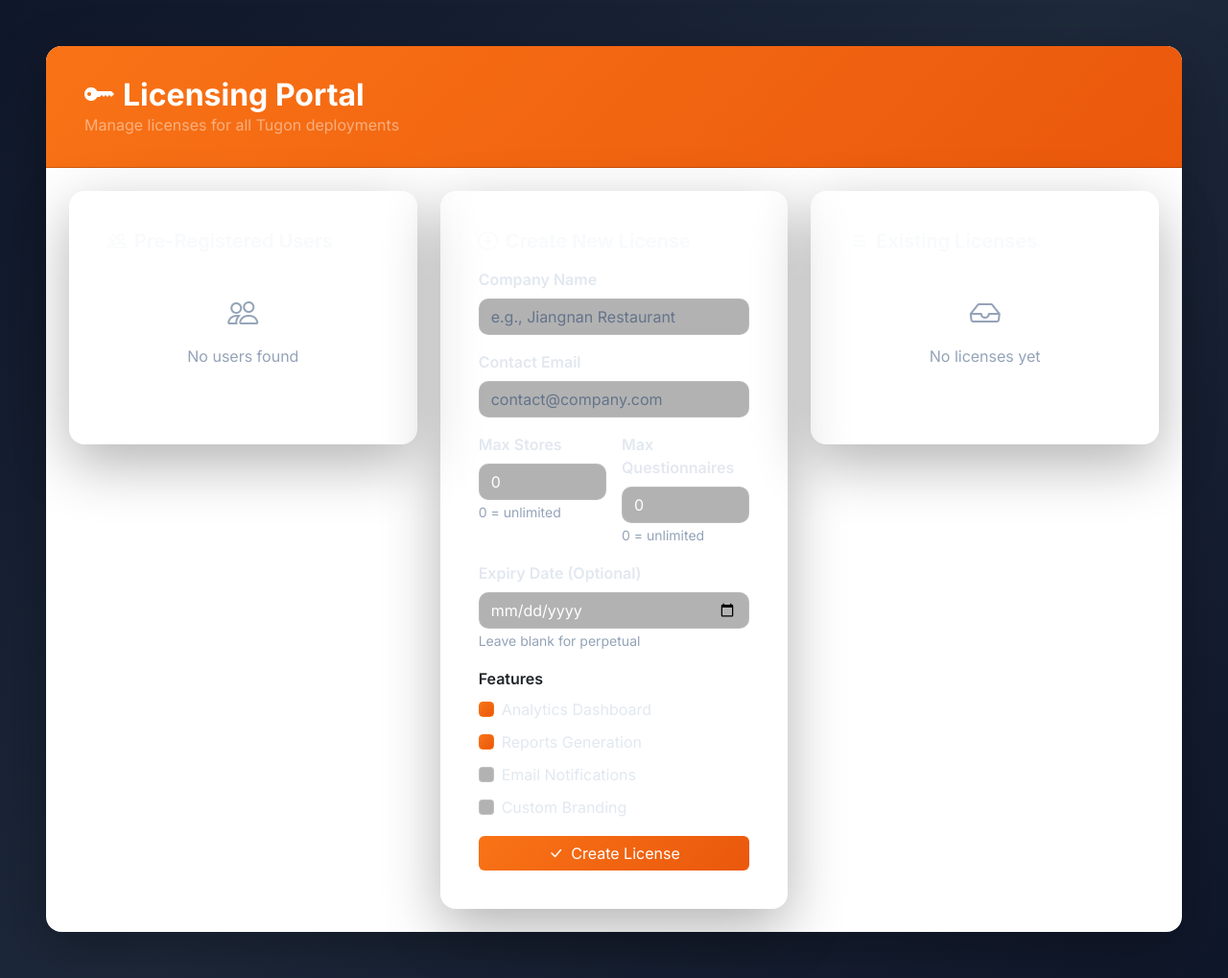
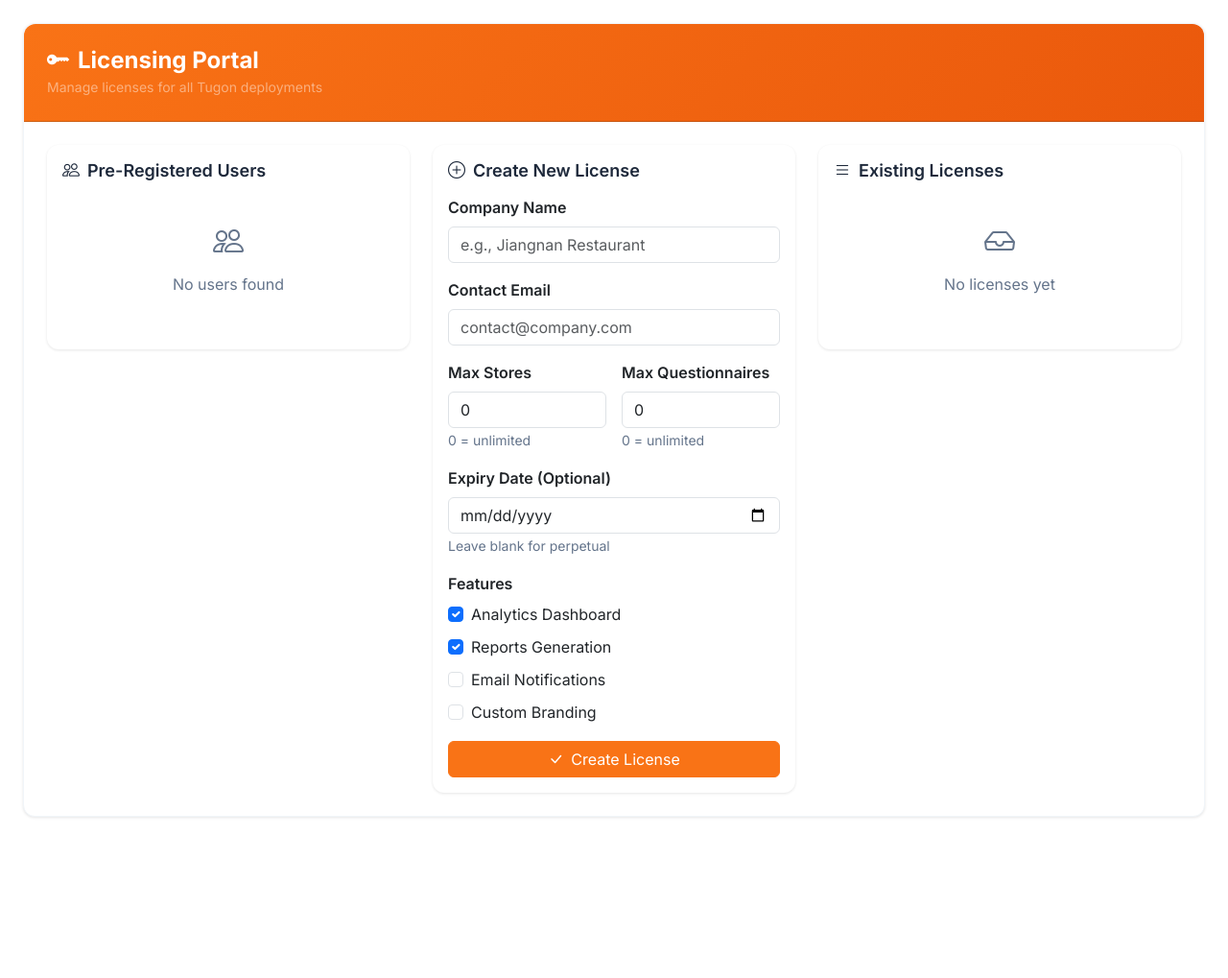
Before and after one commit to lorenzojacinto08-ux/feedback_system, a Flask app: template templates/licensing/index.html in a window 1280 px wide. Shown: the whole page at 96% size. After the commit the page ends 852 px from the top, so only its background shows below. Run offline with Flask 3, Linux system fonts and the light colour scheme; the template is opened without the code that fills it, so the values that code supplies are empty.

Commit message:
Simplify UI to match main app design: light theme, orange color scheme, full page width

```diff
--- a/templates/licensing/index.html
+++ b/templates/licensing/index.html
@@ -28,186 +28,78 @@
             --neutral-600: #475569;
             --neutral-700: #334155;
             --neutral-800: #1e293b;
-            --neutral-900: #0f172a;
-        }
-
-        * {
-            margin: 0;
-            padding: 0;
-            box-sizing: border-box;
+            --neutral-900: #000000;
         }
 
         body {
-            background: linear-gradient(135deg, var(--neutral-900) 0%, var(--neutral-800) 50%, var(--neutral-900) 100%);
+            background-color: var(--neutral-50);
+            color: var(--neutral-900);
+            font-family: 'Inter', -apple-system, BlinkMacSystemFont, "Segoe UI", Roboto, "Helvetica Neue", Arial, sans-serif;
             min-height: 100vh;
-            font-family: 'Inter', -apple-system, BlinkMacSystemFont, "Segoe UI", Roboto, "Helvetica Neue", Arial, sans-serif;
-            color: var(--neutral-100);
         }
 
         .card {
-            border-radius: 16px;
-            border: none;
-            box-shadow: 0 20px 60px rgba(0, 0, 0, 0.3);
-        }
-
-        .container-fluid {
-            padding: 3rem;
-        }
-
-        .card-body {
-            padding: 2.5rem;
-        }
-
-        .card-header {
-            padding: 2rem 2.5rem;
-        }
-
-        .card-header h3 {
-            font-size: 2rem;
-            font-weight: 700;
-        }
-
-        .card-header small {
-            font-size: 1rem;
-            opacity: 0.9;
+            border-radius: 12px;
+            border: 1px solid var(--neutral-200);
+            box-shadow: 0 1px 3px rgba(0, 0, 0, 0.1);
         }
 
         .card-header {
             background: linear-gradient(135deg, var(--primary-500) 0%, var(--primary-600) 100%);
             color: white;
-            border-radius: 16px 16px 0 0 !important;
+            border-radius: 12px 12px 0 0 !important;
+            padding: 1.5rem;
+        }
+
+        .card-header h3 {
+            font-size: 1.5rem;
+            font-weight: 700;
+            margin: 0;
+        }
+
+        .card-header small {
+            font-size: 0.875rem;
+            opacity: 0.9;
         }
 
         .btn-primary {
-            background: linear-gradient(135deg, var(--primary-500) 0%, var(--primary-600) 100%);
-            border: none;
-            transition: all 0.3s ease;
+            background: var(--primary-500);
+            border-color: var(--primary-500);
         }
 
         .btn-primary:hover {
-            background: linear-gradient(135deg, var(--primary-600) 0%, var(--primary-700) 100%);
-            transform: translateY(-1px);
-            box-shadow: 0 4px 15px rgba(249, 115, 22, 0.4);
-        }
-
-        .form-control {
-            background: rgba(0, 0, 0, 0.3);
-            border: 1px solid rgba(255, 255, 255, 0.1);
-            border-radius: 10px;
-            color: white;
-        }
-
-        .form-control:focus {
-            background: rgba(0, 0, 0, 0.4);
-            border-color: var(--primary-500);
-            box-shadow: 0 0 0 3px rgba(249, 115, 22, 0.2);
-            color: white;
-        }
-
-        .form-control::placeholder {
-            color: var(--neutral-500);
-        }
-
-        .form-check-input {
-            background: rgba(0, 0, 0, 0.3);
-            border: 1px solid rgba(255, 255, 255, 0.2);
-        }
-
-        .form-check-input:checked {
-            background: linear-gradient(135deg, var(--primary-500) 0%, var(--primary-600) 100%);
-            border-color: var(--primary-500);
-        }
-
-        .form-label, .form-check-label {
-            color: var(--neutral-300);
+            background: var(--primary-600);
+            border-color: var(--primary-600);
         }
 
         .card-title {
-            font-size: 1.25rem;
+            font-size: 1.125rem;
             font-weight: 600;
-            color: var(--neutral-100);
+            color: var(--neutral-800);
         }
 
         code {
-            background: rgba(0, 0, 0, 0.4);
-            border: 1px solid rgba(255, 255, 255, 0.1);
-            color: var(--neutral-300);
-            padding: 0.5rem 0.75rem;
-            border-radius: 8px;
-            font-size: 0.8rem;
-        }
-
-        .alert {
-            border: 1px solid rgba(255, 255, 255, 0.1);
-            background: rgba(0, 0, 0, 0.3);
-            color: white;
-        }
-
-        .alert-success {
-            background: rgba(34, 197, 94, 0.15);
-            border-color: rgba(34, 197, 94, 0.3);
-            color: #4ade80;
-        }
-
-        .alert-danger {
-            background: rgba(239, 68, 68, 0.15);
-            border-color: rgba(239, 68, 68, 0.3);
-            color: #f87171;
+            background: var(--neutral-100);
+            border: 1px solid var(--neutral-200);
+            color: var(--neutral-700);
+            padding: 0.5rem;
+            border-radius: 6px;
+            font-size: 0.75rem;
         }
 
         .border-0[style*="background: var(--neutral-100)"],
         .border-0[style*="background: white"] {
-            background: rgba(255, 255, 255, 0.05) !important;
-            border: 1px solid rgba(255, 255, 255, 0.1);
-            backdrop-filter: blur(10px);
-        }
-
-        .border-0[style*="background: white"] {
-            background: rgba(255, 255, 255, 0.03) !important;
-        }
-
-        .btn-outline-secondary, .btn-outline-success, .btn-outline-danger {
-            border-color: rgba(255, 255, 255, 0.2);
-            color: var(--neutral-300);
-        }
-
-        .btn-outline-secondary:hover,
-        .btn-outline-success:hover,
-        .btn-outline-danger:hover {
-            background: rgba(255, 255, 255, 0.1);
-            color: white;
-        }
-
-        .bg-white {
-            background: rgba(255, 255, 255, 0.03) !important;
-            color: var(--neutral-300);
+            background: var(--neutral-50) !important;
+            border: 1px solid var(--neutral-200);
         }
 
         .text-muted {
-            color: var(--neutral-400) !important;
-        }
-
-        .badge {
-            padding: 0.5rem 0.75rem;
-            border-radius: 8px;
-            font-weight: 500;
-        }
-
-        .badge.bg-success {
-            background: rgba(34, 197, 94, 0.2);
-            color: #4ade80;
-            border: 1px solid rgba(34, 197, 94, 0.3);
-        }
-
-        .badge.bg-secondary {
-            background: rgba(148, 163, 184, 0.2);
-            color: var(--neutral-400);
-            border: 1px solid rgba(148, 163, 184, 0.3);
+            color: var(--neutral-500) !important;
         }
     </style>
 </head>
 <body>
-    <div class="container-fluid">
+    <div class="container-fluid px-4 py-4">
         <div class="row">
             <div class="col-12">
                 <div class="card">
```
